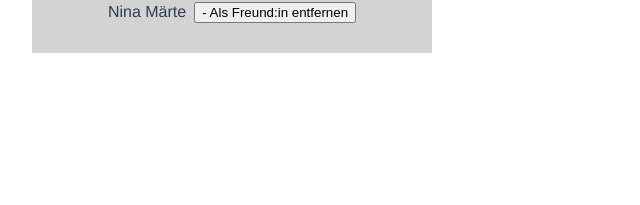
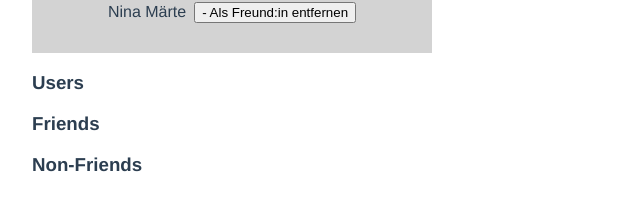
Before and after one commit to kiraGit67/user-profile-app, a Vue app: page / in a window 1280 px wide. Shown: the part 1053-1258 px from the top of the page, without its empty margins (0-640 px from the left). Before the commit the page ends 1138 px from the top, so only its background shows below. Built offline with nearby package versions, Linux system fonts and the light colour scheme.

Commit message:
imports BaseFooter component into App.vue

```diff
--- a/src/App.vue
+++ b/src/App.vue
@@ -7,17 +7,24 @@
   <BaseLayout>
     <users-list />
   </BaseLayout>
+  <BaseFooter>
+    <template v-slot:subtitle-left><h3>Users</h3></template>
+    <template v-slot:subtitle-middle><h3>Friends</h3></template>
+    <template v-slot:subtitle-right><h3>Non-Friends</h3></template>
+  </BaseFooter>
 </template>
 
 <script>
 import BaseHeader from "@/components/layout/BaseHeader.vue";
 import BaseLayout from "@/components/layout/BaseLayout.vue";
 import UsersList from "@/components/UsersList.vue";
+import BaseFooter from "@/components/layout/BaseFooter.vue";
 export default {
   components: {
     BaseHeader,
     BaseLayout,
     UsersList,
+    BaseFooter,
   },
 };
 </script>
```
